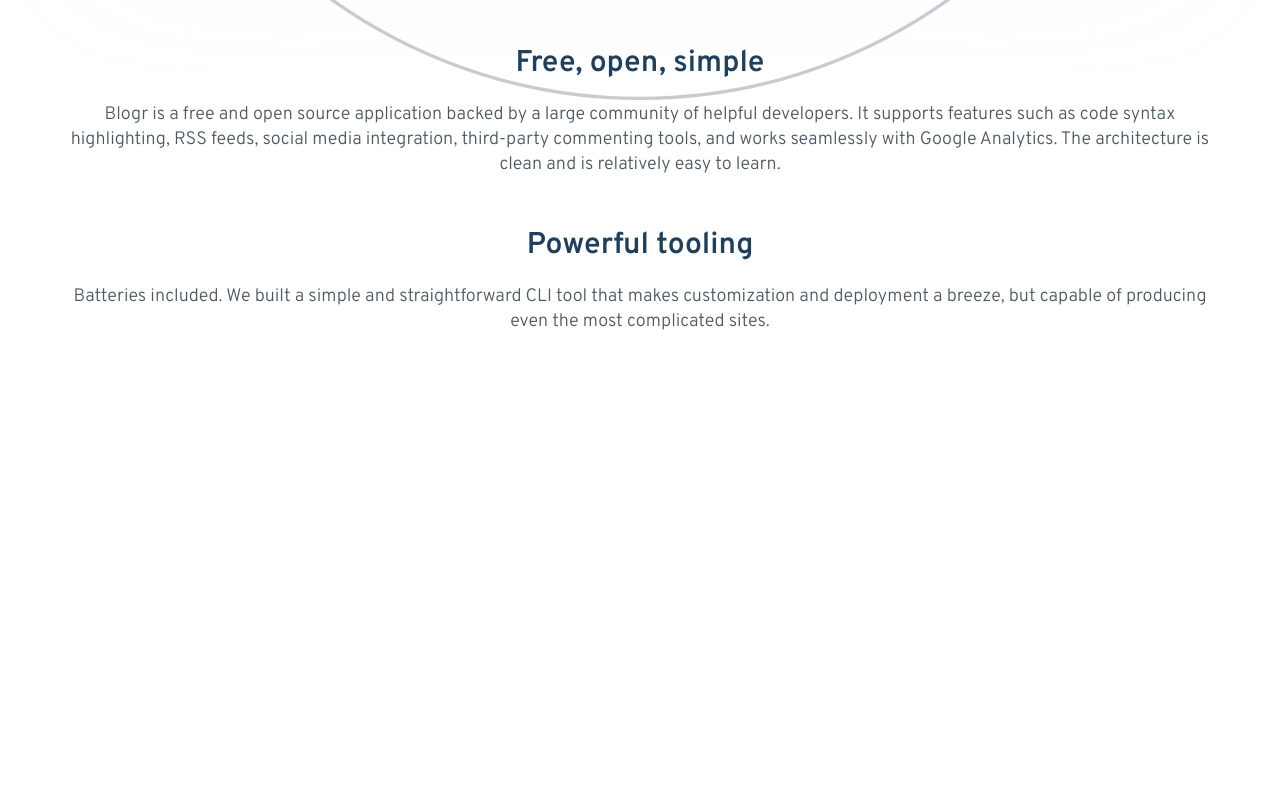
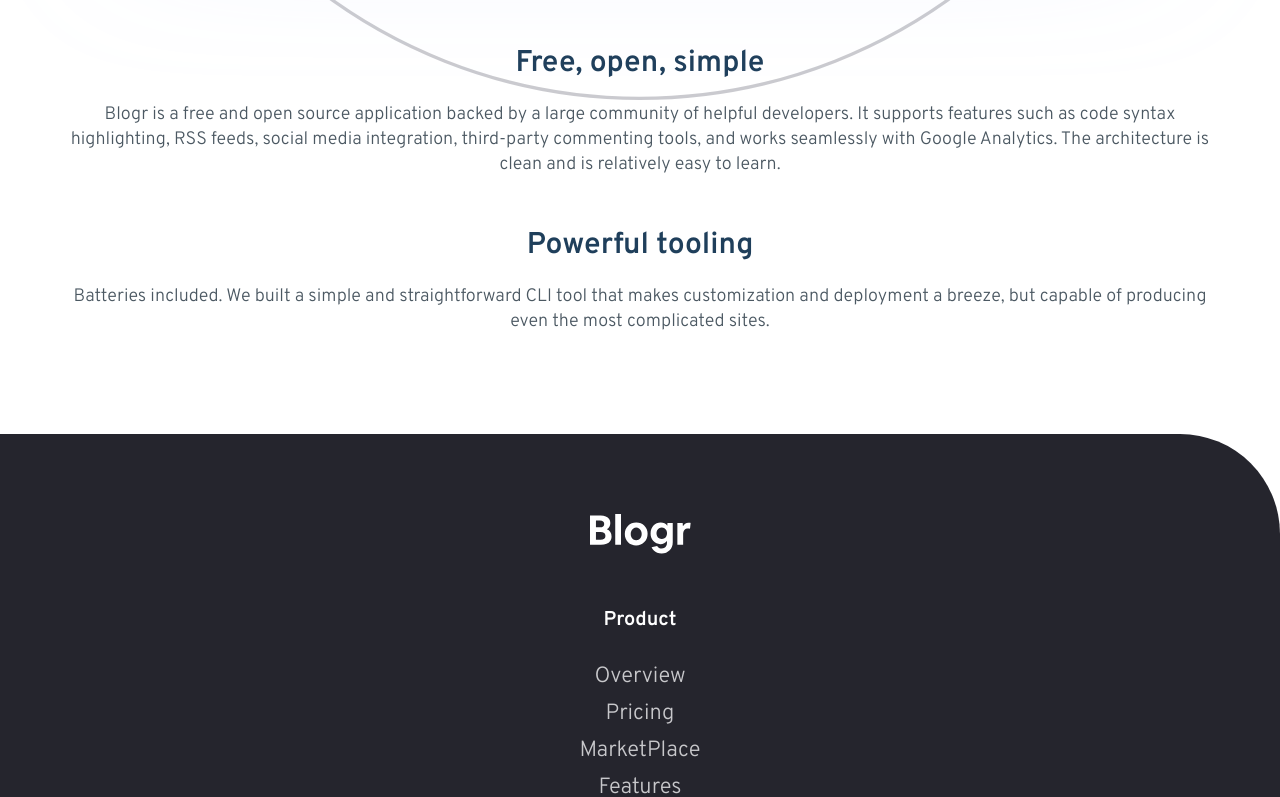
Before and after one commit to RobertoBaiochi/FrontEndMentor-Blogr, a Next.js app: page / in a window 1280 px wide. Shown: the part 4073-4870 px from the top of the page. Before the commit the page ends 4507 px from the top, so only its background shows below. Built offline with nearby package versions, Linux system fonts and the light colour scheme.

Commit message:
feat: Footer component

```diff
--- a/src/app/layout.tsx
+++ b/src/app/layout.tsx
@@ -2,7 +2,8 @@
 import "./globals.css";
 import { Overpass } from "next/font/google";
 import { DefaultProviders } from "@/Providers/default-providers";
-import Header from "@/components/Header/Header";
+import Header from "@/components/Header";
+import Footer from '@/components/Footer';
 
 const overpass = Overpass({ weight: ["300", "600"], subsets: ["latin"] });
 
@@ -23,6 +24,7 @@
           <DefaultProviders>
             <Header />
             {children}
+            <Footer />
           </DefaultProviders>
         </StyledComponentsRegistry>
       </body>
--- a/src/components/Designed/Designed.tsx
+++ b/src/components/Designed.tsx
@@ -1,6 +1,6 @@
 import { styled } from "styled-components";
-import WrapperDefault from "../wrapper-default";
-import ContentText from "../content-text";
+import WrapperDefault from "./wrapper-default";
+import ContentText from "./content-text";
 
 const imgEditorMobile = "/assets/images/illustration-editor-mobile.svg";
 
@@ -62,7 +62,6 @@
               categories, sections, format, or flow. With this functionality,
               you’re in full control."
             />
-
           </TextContainer>
         </ContainerGrid>
       </WrapperDefault>
--- /dev/null
+++ b/src/components/Footer.tsx
@@ -0,0 +1,85 @@
+"use client";
+import { styled } from "styled-components";
+import WrapperDefault from "./wrapper-default";
+import LogoLink from "./logo-button";
+import Link from 'next/link';
+
+const FooterContainer = styled.footer`
+  width: 100%;
+  background: var(--footer-bg);
+  border-radius: 0 10rem 0 0;
+`;
+
+const GridContainer = styled.div`
+  width: 100%;
+  display: grid;
+  align-items: center;
+  grid-template-columns: 1fr;
+  margin: 3rem 0;
+  gap: 5rem;
+  text-align: center;
+  font-size: 2rem;
+  color: var(--footer-text);
+
+  ul {
+
+    li + li {
+      margin-top: 1rem;
+    }
+
+    a {
+      color: var(--footer-text);
+      font-size: 2.2rem;
+    }
+  }
+
+`;
+
+const ListTitle = styled.span`
+  display: inline-block;
+  font-weight: 600;
+  color: var(--white-text);
+  margin-bottom: 3rem;
+`;
+
+export default function Footer() {
+  return (
+    <FooterContainer>
+      <WrapperDefault>
+        <GridContainer>
+          <LogoLink />
+
+          <div>
+              <ListTitle>Product</ListTitle>
+            <ul>
+              <li><Link href="/">Overview</Link></li>
+              <li><Link href="/">Pricing</Link></li>
+              <li><Link href="/">MarketPlace</Link></li>
+              <li><Link href="/">Features</Link></li>
+              <li><Link href="/">Integrations</Link></li>
+            </ul>
+          </div>
+
+          <div>
+              <ListTitle>Company</ListTitle>
+            <ul>
+              <li><Link href="/">About</Link></li>
+              <li><Link href="/">Team</Link></li>
+              <li><Link href="/">Blog</Link></li>
+              <li><Link href="/">Careers</Link></li>
+            </ul>
+          </div>
+
+          <div>
+              <ListTitle>Connect</ListTitle>
+            <ul>
+              <li><Link href="/">Contact</Link></li>
+              <li><Link href="/">Newsletter</Link></li>
+              <li><Link href="/">LinkedIn</Link></li>
+            </ul>
+          </div>
+        </GridContainer>
+      </WrapperDefault>
+    </FooterContainer>
+  );
+}
--- a/src/components/Hero/Hero.tsx
+++ b/src/components/Hero.tsx
@@ -1,6 +1,6 @@
 import { styled } from "styled-components";
-import WrapperDefault from "../wrapper-default";
-import ButtonStyled from "../styled-button";
+import WrapperDefault from "./wrapper-default";
+import ButtonStyled from "./styled-button";
 
 const bgHeroImg = "../../assets/images/bg-pattern-intro-mobile.svg";
 
--- a/src/components/Infrastructure/Infrastructure.tsx
+++ b/src/components/Infrastructure.tsx
@@ -1,6 +1,6 @@
 /* eslint-disable @next/next/no-img-element */
 import { styled } from "styled-components";
-import WrapperDefault from "../wrapper-default";
+import WrapperDefault from "./wrapper-default";
 
 const bgImgCircle = "/assets/images/bg-pattern-circles.svg";
 const phones = "/assets/images/illustration-phones.svg";
@@ -15,7 +15,6 @@
   background-position: 45% 300%;
   border-radius: 0 10rem 0 10rem;
   margin-top: 15rem;
-
 `;
 
 const GridContainer = styled.div`
@@ -27,15 +26,12 @@
   place-content: center;
   grid-template-columns: 1fr;
   transform: translateY(-32%);
-
 `;
 
 const ImgContainer = styled.div`
   width: 100%;
 
-
   img {
-    object-fit: contain;
     transform: scale(1.2);
   }
 `;
@@ -58,28 +54,24 @@
   }
 `;
 
-
-
 export default function Infrastrucure() {
   return (
     <InfrastrucureSection>
       <WrapperDefault>
         <GridContainer>
-
-        <ImgContainer>
-          <img src={phones} alt="phones" />
-        </ImgContainer>
+          <ImgContainer>
+            <img src={phones} alt="phones" />
+          </ImgContainer>
 
           <TextContainer>
             <h2>State of the Art Infrastructure</h2>
             <p>
               With reliability and speed in mind, worldwide data centers provide
               the backbone for ultra-fast connectivity. This ensures your site
-              will load instantly, no matter where your readers are, keeping your
-              site competitive.
+              will load instantly, no matter where your readers are, keeping
+              your site competitive.
             </p>
           </TextContainer>
-
         </GridContainer>
       </WrapperDefault>
     </InfrastrucureSection>
--- a/src/components/Tooling/Tooling.tsx
+++ b/src/components/Tooling.tsx
@@ -1,6 +1,6 @@
 import { styled } from "styled-components";
-import WrapperDefault from "../wrapper-default";
-import ContentText from "../content-text";
+import WrapperDefault from "./wrapper-default";
+import ContentText from "./content-text";
 
 const imgLaptopMobile = "/assets/images/illustration-laptop-mobile.svg";
 
--- a/src/components/Header/logo-button.tsx
+++ b/src/components/logo-button.tsx
@@ -1,5 +1,5 @@
 import Link from "next/link";
-import { LogoIcon } from "../icons/logo";
+import { LogoIcon } from "./icons/logo";
 
 export default function LogoLink() {
   return (
--- a/src/components/Header/menu-button.tsx
+++ b/src/components/menu-button.tsx
@@ -1,4 +1,4 @@
-import MenuIcon from "../icons/icon-menu";
+import MenuIcon from "./icons/icon-menu";
 
 export default function MenuButton() {
   return (
```
Also changed, not shown: src/app/page.tsx (+4 -4 lines), src/components/Outro.tsx (deleted, +0 -12 lines), src/components/Header.tsx (renamed from src/components/Header/Header.tsx).
